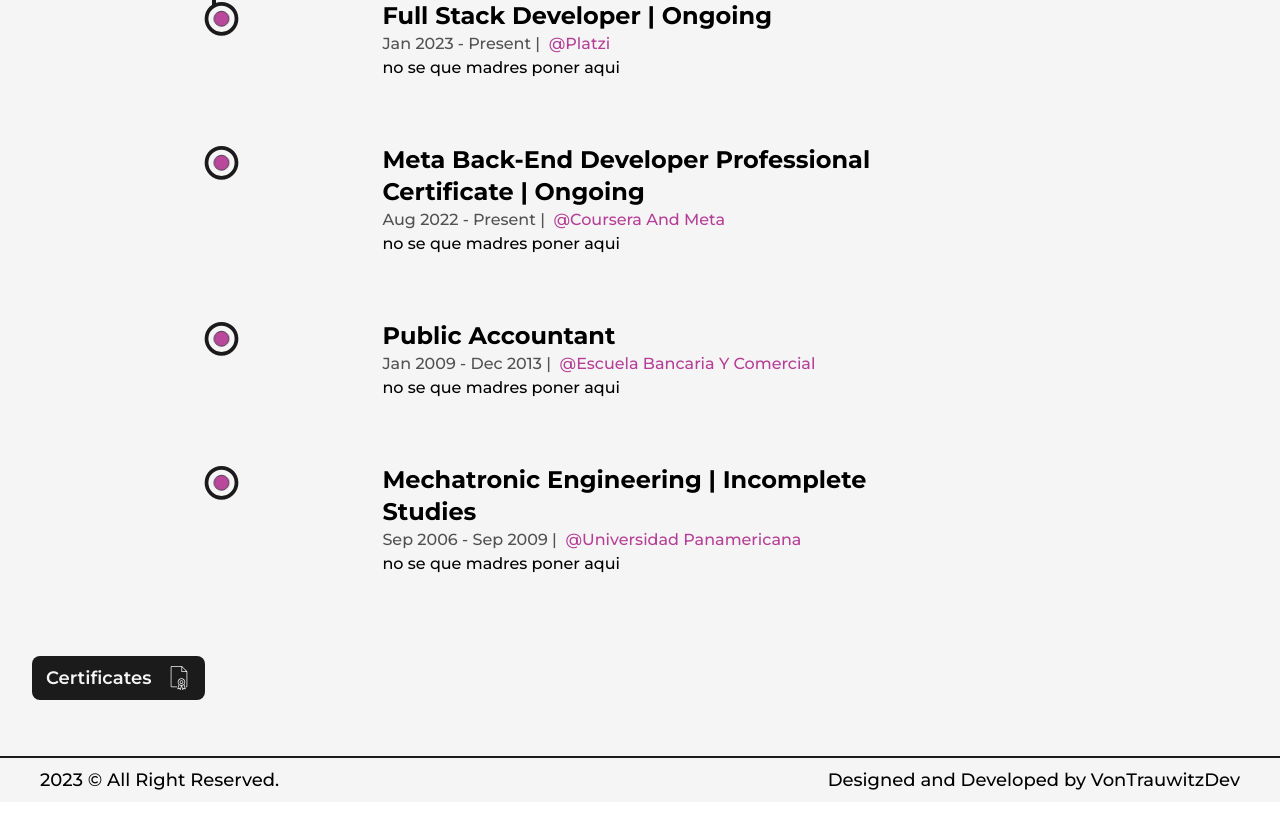
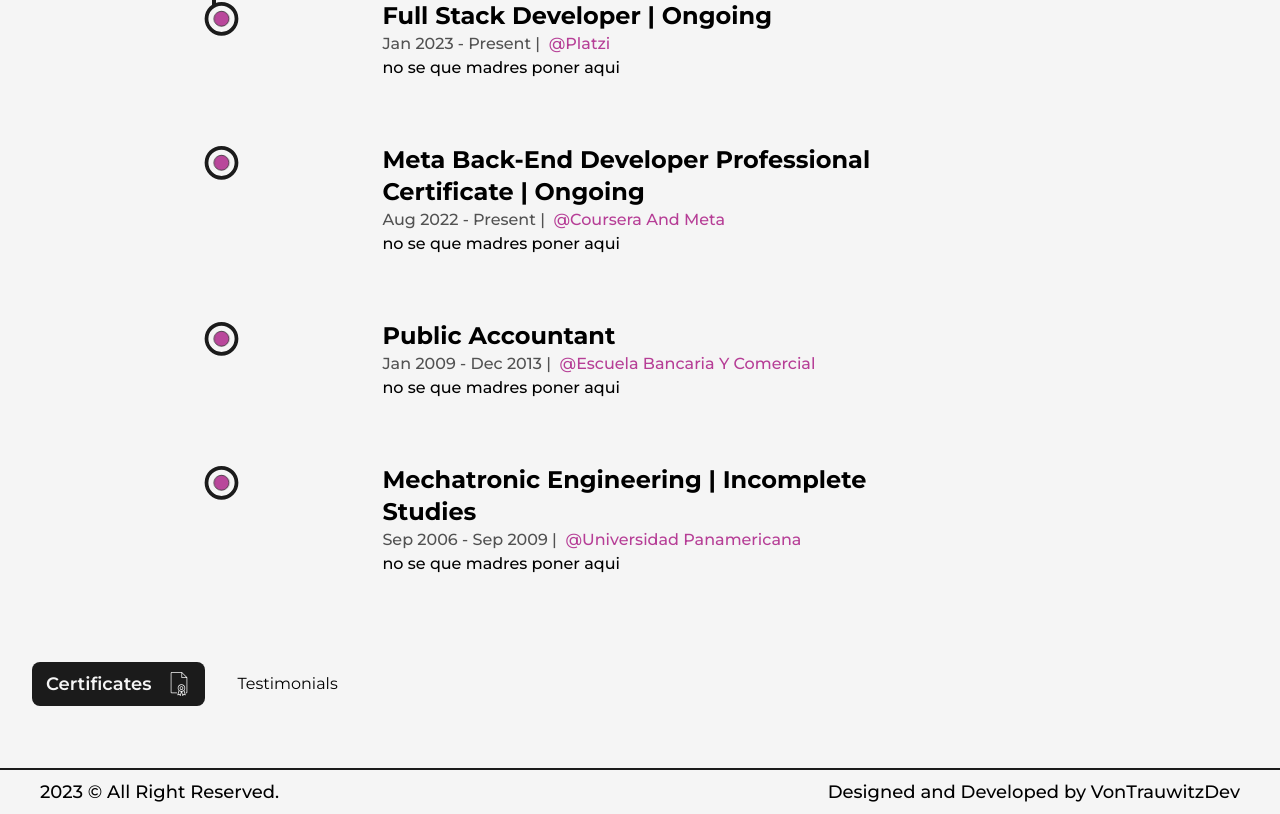
Before and after one commit to Vontrauwitz/vontrauwitz-portfolio, a Next.js app: page /about in a window 1280 px wide. Shown: the part 2983-3797 px from the top of the page. Built offline with nearby package versions, Linux system fonts and the light colour scheme.

Commit message:
hotfix: arreglo de links en proyects

```diff
--- a/src/components/Testimonials.js
+++ b/src/components/Testimonials.js
@@ -1,18 +1,15 @@
 import Link from 'next/link';
 import React from 'react';
+import Layout from './Layout';
 
 const Testimonials = () => {
   return (
     <>
-      <footer className='flex flex-row items-center justify-between'>
-
-        <span>
-          Designed and Developed by Vontrauwitz
-        </span>
+      <Layout>
         <div>
-          {new Date().getFullYear()} <span className='text-primary text-bold text-2xl px-1'>&copy;</span>All Right Reserved.</div>
-      </footer>
-
+          Testimonials
+        </div>
+      </Layout>
     </>
   );
 }
--- a/src/pages/about.js
+++ b/src/pages/about.js
@@ -83,8 +83,8 @@ const About = () => {
             >
               Certificates
               <CertificateIcon className={"w-6 ml-4"} />
-
             </Link>
+            <Testimonials />
           </div>
 
         </Layout>
--- a/src/pages/projects.js
+++ b/src/pages/projects.js
@@ -39,10 +39,10 @@ const FeaturedProject = ({ type, title, summary, img, link, icon, iconWeb }) =>
           <h2 className='my-2 w-full text-left text-3xl font-bold'>{title}</h2>
         </Link>
         <div className='w-full mt-2 flex items-center justify-between'>
-          <Link href={link} target="_blank" className='text-lg font-semibold underline'>
+          <Link href={link} target={link} className='text-lg font-semibold underline'>
             Visit
           </Link>
-          <Link href={icon} target="_blank" className='w-8'>
+          <Link href={iconWeb} target={iconWeb} className='w-8'>
             {icon}
           </Link>
         </div>
```
